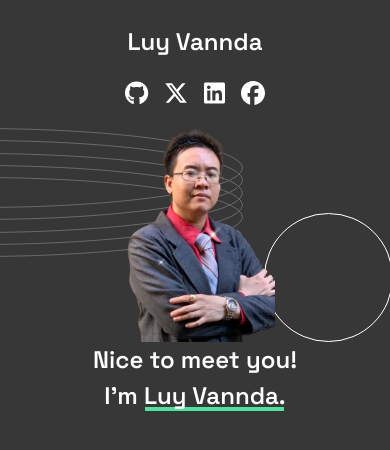
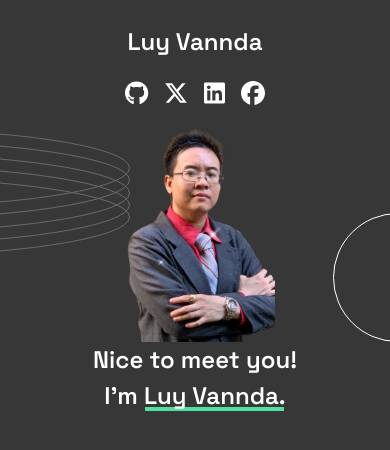
Before and after one commit to luyvannda/luyvannda.github.io, a React (Vite) app: page / in a window 390 px wide. Shown: the top 450 px of the page. Built offline with nearby package versions, Linux system fonts and the light colour scheme.

Commit message:
use sass mixin to add media queries for rings and circle image

```diff
--- a/src/App.css
+++ b/src/App.css
@@ -18,6 +18,7 @@ body {
   min-height: 100vh;
   font-family: "Space Grotesk", sans-serif;
   color: #ffffff;
+  overflow-x: hidden;
 }
 
 .navbar {
@@ -42,7 +43,9 @@ body {
 }
 
 .profile-container {
+  width: 100vw;
   position: relative;
+  overflow-x: hidden;
 }
 .profile-container .profile_photo {
   display: flex;
@@ -55,14 +58,19 @@ body {
 .profile-container .rings {
   position: absolute;
   top: 0;
-  right: 9.2rem;
+  left: -25rem;
   z-index: 0;
 }
 .profile-container .circle {
   position: absolute;
   bottom: 0rem;
-  left: 16.5rem;
+  right: -4.5rem;
   z-index: 0;
+}
+@media only screen and (min-width: 768px) {
+  .profile-container .circle {
+    right: 0;
+  }
 }
 
 .hero {
--- a/src/App.scss
+++ b/src/App.scss
@@ -1,4 +1,11 @@
 @import url('https://fonts.googleapis.com/css2?family=Space+Grotesk:wght@400;600&display=swap');
+
+
+@mixin media-min($breakpoint) {
+  @media only screen and (min-width: $breakpoint) {
+    @content;
+  }
+}
 
 
 $main-black-color: #222222;
@@ -28,6 +35,7 @@ body {
   min-height: 100vh;
   font-family: 'Space Grotesk', sans-serif;
   color: $main-white-color;
+  overflow-x: hidden;
 }
 
 .navbar {
@@ -55,11 +63,14 @@ body {
 }
 
 .profile-container {
+  width: 100vw;
   position: relative;
+  overflow-x: hidden;
 
   .profile_photo {
     display: flex;
     justify-content: center;
+
 
     .photo {
       width: 10rem;
@@ -71,16 +82,22 @@ body {
   .rings {
     position: absolute;
     top: 0;
-    right: 9.2rem;
+    left: -25rem;
     z-index: 0;
   }
 
   .circle {
     position: absolute;
     bottom: 0rem;
-    left: 16.5rem;
+    right: -4.5rem;
     z-index: 0;
+
+    @include media-min(768px) {
+      right: 0;
+    }
+
   }
+
 }
 
 .hero {
```
Also changed, not shown: 1 other file (tests, documents, lock files or other folders).
